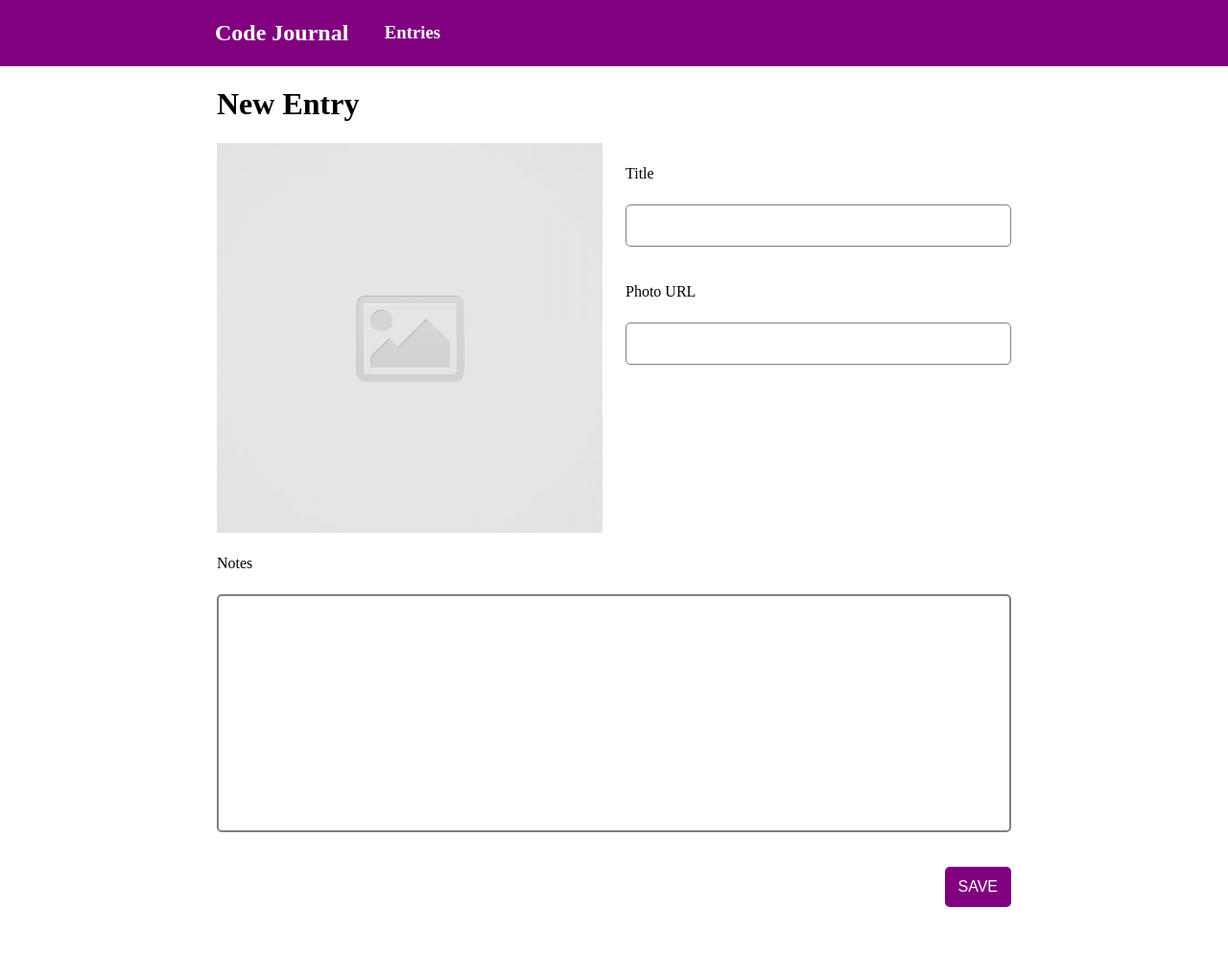
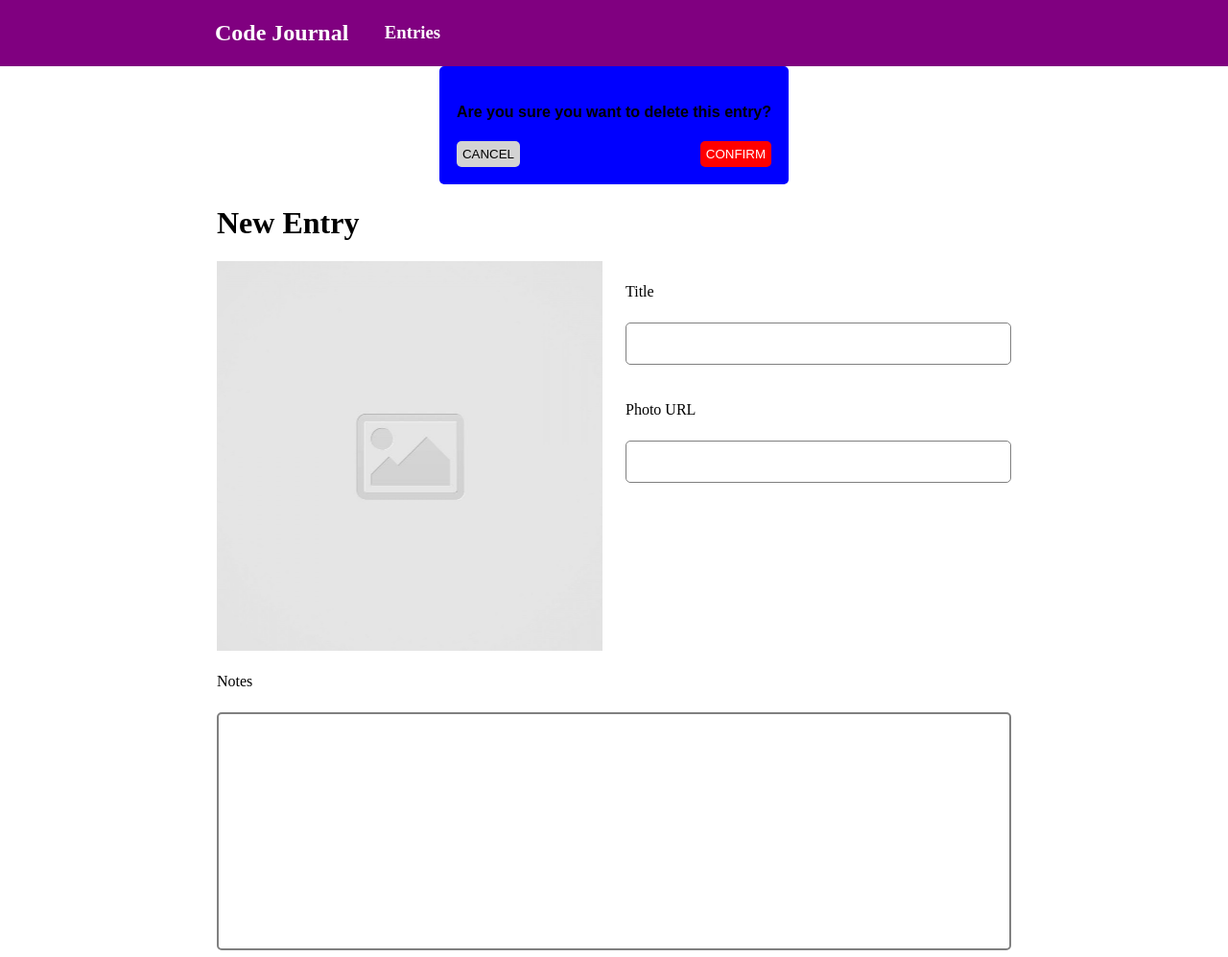
Before and after one commit to rjbae/code-journal, a website: page index.html in a window 1280 px wide. Shown: the top 997 px of the page at 96% size. Drawn offline with Linux system fonts and the light colour scheme; a web font is replaced by a local one.

Commit message:
Modal in progress.

```diff
--- a/css/styles.css
+++ b/css/styles.css
@@ -142,3 +142,37 @@ i {
   justify-content: space-between;
   margin-top: 0;
 }
+
+.modal-content {
+  background-color: blue;
+  min-width: 25%;
+  max-width: 45%;
+  padding: 18px;
+  font-family: sans-serif;
+  text-align: center;
+  border-radius: 5px;
+}
+
+.row.modal-buttons {
+  display: flex;
+  justify-content: space-between;
+}
+
+.cancel-button {
+  border-radius: 5px;
+  background-color: lightgrey;
+  border: none;
+  padding: 6px;
+}
+
+.confirm-button {
+  border-radius: 5px;
+  background-color: red;
+  border: none;
+  color: white;
+}
+
+.modal-container {
+  display: flex;
+  justify-content: center;
+}
--- a/index.html
+++ b/index.html
@@ -25,6 +25,15 @@
       </div>
     </div>
   </header>
+  <div class="modal-container">
+    <div class="modal-content">
+      <h4>Are you sure you want to delete this entry?</h4>
+      <div class="row modal-buttons">
+        <button class="cancel-button">CANCEL</button>
+        <button class="confirm-button">CONFIRM</button>
+      </div>
+    </div>
+  </div>
   <div class="container entry-form hidden">
     <div class="row">
       <div class="column-full">
--- a/js/main.js
+++ b/js/main.js
@@ -77,7 +77,6 @@ function entryList(entry) {
   entryText.appendChild(text);
 
   return list;
-
 }
 
 var $list = document.querySelector('.entries-list');
@@ -149,3 +148,8 @@ function getEntryObj(entryList) {
 }
 
 var $deleteButton = document.querySelector('.delete-entry');
+$deleteButton.addEventListener('click', openModal);
+
+function openModal(event) {
+
+}
```
